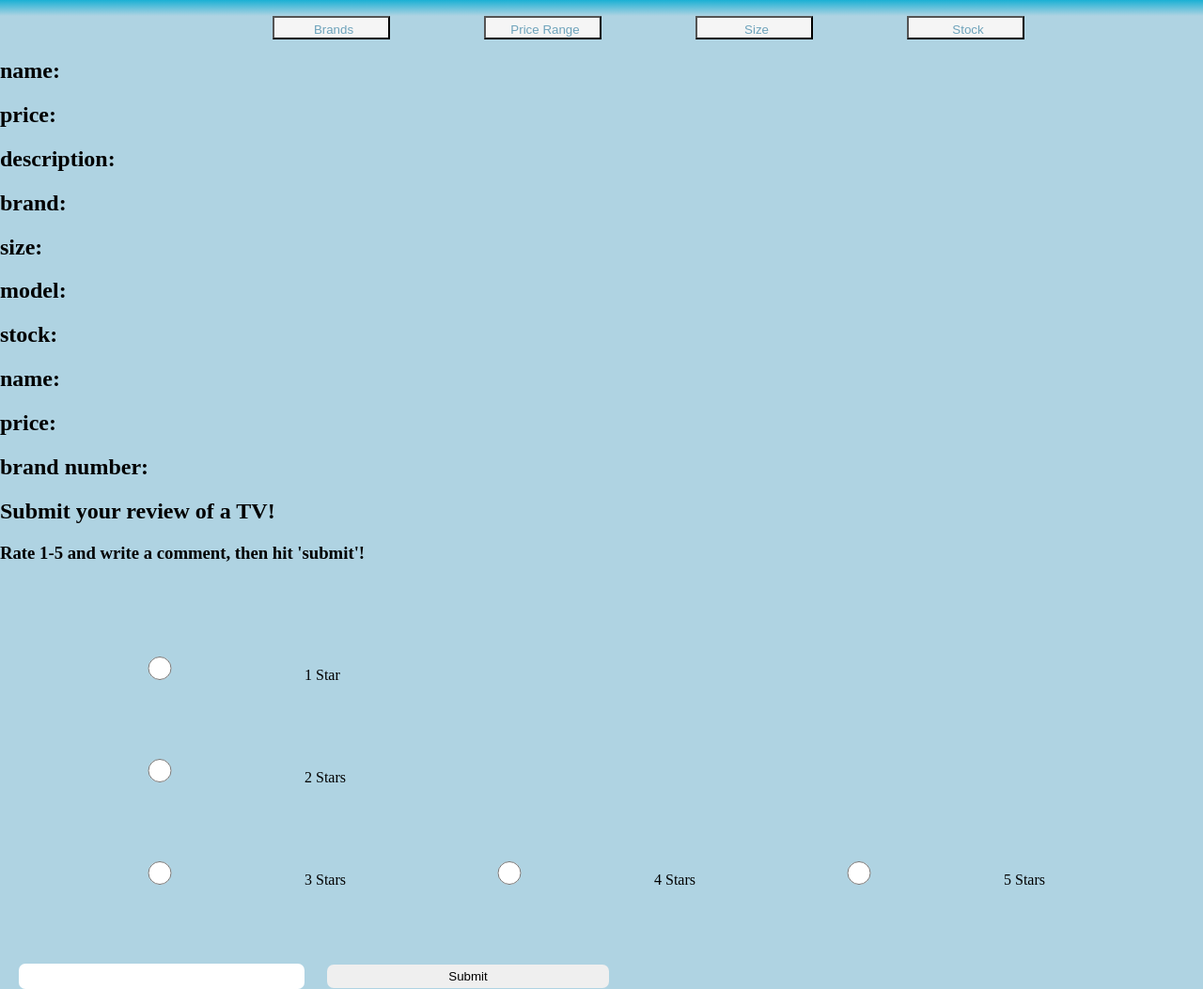
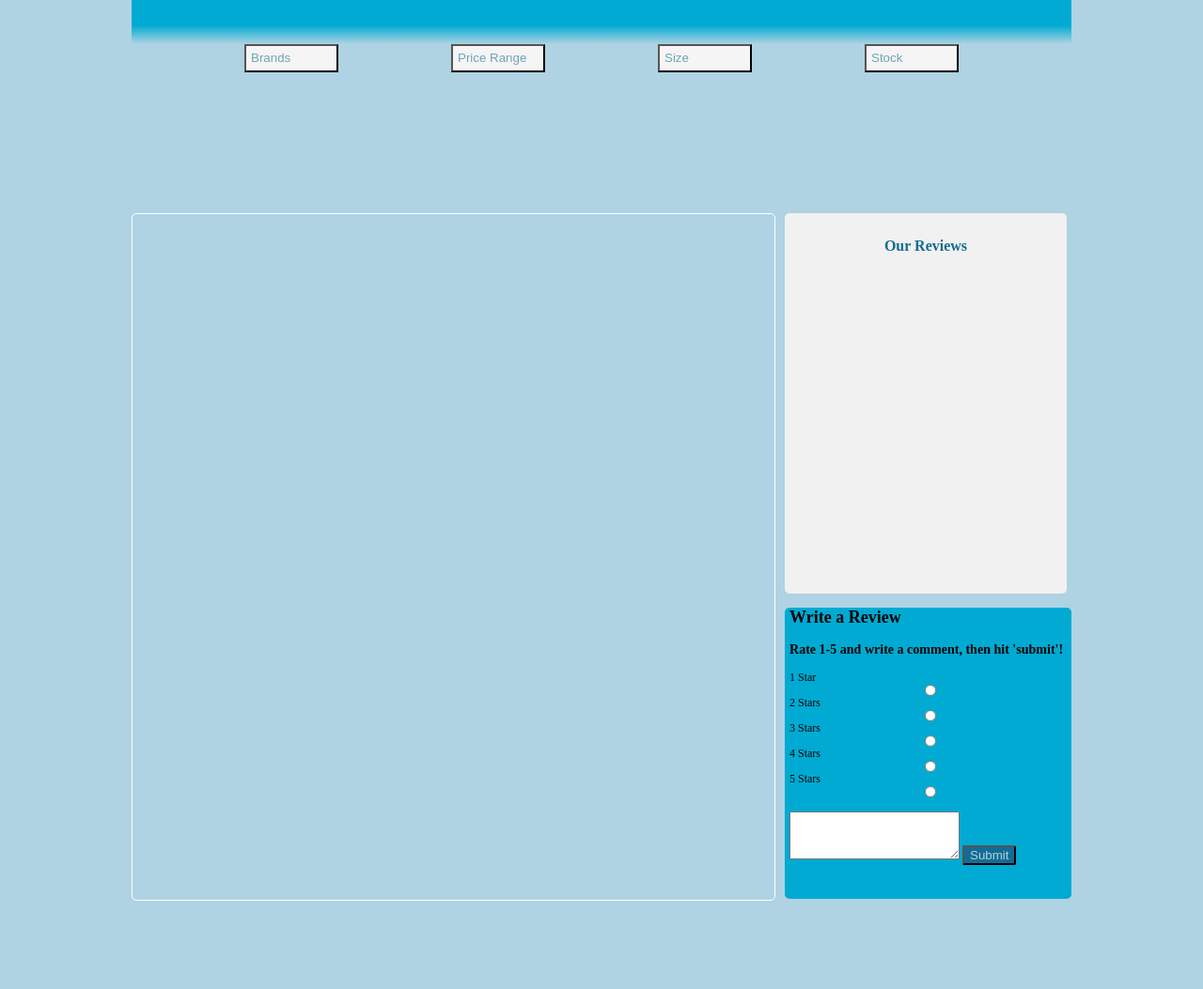
Before and after one commit to tkennelly/NotSoBestbuy_TvDepartment, a website: page client/index.html in a window 1280 px wide. Shown: the part 178-1231 px from the top of the page at 94% size. After the commit the page ends 1187 px from the top, so only its background shows below. Drawn offline with nearby package versions, Linux system fonts and the light colour scheme.

Commit message:
updated html and css

```diff
--- a/client/index.html
+++ b/client/index.html
@@ -22,22 +22,27 @@
   </header>
   <main>
     <div class="dropdown">
-      <button class="dropbtn">Brands</button>
-      <div class="dropdown-content">
+      <drop1 id="drop1">
+      <button class="dropbtn" id="db1">Brands</button>
+      <div class="dropdown-content" id="ddcontent1">
         <a class="samsung" href="#">Samsung</a>
         <a class="sony" href="#">Sony</a>
         <a class="lg" href="#">LG</a>
         <a class="tcl" href="#">TCL</a>
         <a class="vizio" href="#">VIZIO</a>
       </div>
-      <button class="dropbtn">Price Range</button>
-         <div class="dropdown-content">
+      </drop1>
+      <drop2 id="drop2">
+      <button class="dropbtn" id="db2">Price Range</button>
+         <div class="dropdown-content" id="ddcontent2">
         <a href="#">Budget</a>
         <a href="#">Medium</a>
         <a href="#">High</a>
       </div>
-      <button class="dropbtn">Size</button>
-         <div class="dropdown-content">
+      </drop2>
+      <drop3 id="drop3">
+      <button class="dropbtn" id="db3">Size</button>
+         <div class="dropdown-content" id="ddcontent3">
           <a href="#">24"</a>
           <a href="#">32"</a>
           <a href="#">55"</a>
@@ -47,45 +52,41 @@
           <a href="#">100"</a>
           <a href="#">110"</a>
        </div>
-       <button class="dropbtn">Stock</button>
-         <div class="dropdown-content">
+       </drop3>
+       <drop4 id="drop4">
+       <button class="dropbtn" id="db4">Stock</button>
+         <div class="dropdown-content" id="ddcontent4">
         <a href="#">Low</a>
         <a href="#">High</a>
       </div>
+      </drop4>
     </div>
-
+    <div class="allContent">
     <div class="api-product">
-      <h2 id="name">name: </h2>
-      <h2 id="price">price: </h2>
-      <h2 id="description">description: </h2>
-      <h2 id="brand">brand: </h2>
-      <h2 id="size">size: </h2>
-      <h2 id="model">model: </h2>
-      <h2 id="stock">stock: </h2>
     </div>
-
-    <div class="api-brand">
-      <h2 id="brand-name">name: </h2>
-      <h2 id="price-range">price: </h2>
-      <h2 id="brand-number">brand number: </h2>
+    <div id="alignReviews">
+    <div id="reviews">
+      <h4>Our Reviews</h4>
     </div>
-
     <form class="review-form">
-      <h2>Submit your review of a TV!</h2>
+      <h2>Write a Review</h2>
       <h3>Rate 1-5 and write a comment, then hit 'submit'!</h3>
-        <input type="radio" id="1star" name="star-rating" value="1">
-        <label for="1star"> 1 Star</label><br>
-        <input type="radio" id="2star" name="star-rating" value="2">
-        <label for="2star"> 2 Stars</label><br>
-        <input type="radio" id="3star" name="star-rating" value="3">
+        <label for="1star"> 1 Star</label>
+        <input class="radios" type="radio" id="1star" name="star-rating" value="1">
+        <label for="2star"> 2 Stars</label>
+        <input class ="radios" type="radio" id="2star" name="star-rating" value="2">
         <label for="3star"> 3 Stars</label>
-        <input type="radio" id="4star" name="star-rating" value="4">
+        <input class="radios" type="radio" id="3star" name="star-rating" value="3">
         <label for="4star"> 4 Stars</label>
-        <input type="radio" id="5star" name="star-rating" value="5">
+        <input class="radios" type="radio" id="4star" name="star-rating" value="4">
         <label for="5star"> 5 Stars</label>
-      <input type="text"></input>
-      <input type="submit">
+        <input class="radios" type="radio" id="5star" name="star-rating" value="5">
+        <br>
+      <textarea rows="3" cols="20"></textarea>
+      <button id="submit2">Submit</button>
     </form>
+    </div>
+    </div>
   </main>
 	<script src="index.js"></script>
   </body>
--- a/client/styles.css
+++ b/client/styles.css
@@ -1,58 +1,67 @@
 body {
     background-color: #AFD3E2;
-    /* width: 1025px;
-    height: 1000px; */
-    margin:0;
-    opacity: 1;
+    height: 1000px;
+    width: 1000px;
+    margin: 0 auto;
 }
 
 /* Dropdown Button */
 .dropbtn {
     background-color: #F5F5F5;
     color: rgba(20, 108, 148, 0.6);
-    width: 125px;
-      height: 25px;
-      margin-left: 100px;
+    width: 100px;
+      height: 30px;
+      margin-left: 120px;
       display: flex;
       /* justify-content: space-between; */
       padding: 5px 0 0 5px;
-       justify-content: space-around;
+
   }
 
   /* The container <div> - needed to position the dropdown content */
   .dropdown {
-    position: relative;
     display: flex;
     align-items: row;
-    justify-content: center;
   }
 
   /* Dropdown Content (Hidden by Default) */
   .dropdown-content {
     display: none;
-    position: relative;
     background-color: #f1f1f1;
-    min-width: 160px;
     box-shadow: 0px 8px 16px 0px rgba(0,0,0,0.2);
     z-index: 1;
+    width: 100px;
+    position: absolute;
+    overflow: auto;
+    margin-left: 120px;
   }
 
-  /* Links inside the dropdown */
-  .dropdown-content a {
-    color: black;
-    padding: 12px 16px;
-    text-decoration: none;
-    display: block;
+ .dropdown-content a {
+  color: black;
   }
 
-  /* Change color of dropdown links on hover */
-  .dropdown-content a:hover {background-color: #D9D9D9;}
+
+  #drop1 a:hover {background-color: #D9D9D9; color: #146C94}
+  #drop2 a:hover {background-color: #D9D9D9; color: #146C94}
+  #drop3 a:hover {background-color: #D9D9D9; color: #146C94}
+  #drop4 a:hover {background-color: #D9D9D9; color: #146C94}
 
   /* Show the dropdown menu on hover */
-  .dropdown:hover .dropdown-content {display: block;}
+  #drop1:hover .dropdown-content {display: grid;}
 
   /* Change the background color of the dropdown button when the dropdown content is shown */
-  .dropdown:hover .dropbtn {background-color: #D9D9D9;}
+  #drop1:hover .dropbtn {background-color: #D9D9D9;}
+
+  #drop2:hover .dropdown-content {display: grid;}
+  #drop2:hover .dropbtn {background-color: #D9D9D9;}
+
+  #drop3:hover .dropdown-content {display: grid;}
+  #drop3:hover .dropbtn {background-color: #D9D9D9;}
+
+  #drop4:hover .dropdown-content {display: grid;}
+  #drop4:hover .dropbtn {background-color: #D9D9D9;}
+
+
 
 #submit {
     background-color: #146C94;
@@ -71,7 +80,7 @@ nav {
     align-items: row;
     justify-content: space-between;
     /* margin-left: 100px; */
-    padding: 20px 60px 0 60px;
+    padding: 20px 60px 30px 60px;
     z-index: 0;
 }
 
@@ -97,3 +106,78 @@ input {
     border-radius: 7px;
     border: none;
 }
+
+.review-form {
+  width: 300px;
+  height: 300px;
+  margin-left: 10px;
+  margin-bottom: 50px;
+  font-size: 12px;
+  padding: none;
+  background-color: #00AAD2;
+  padding-bottom: 10px;
+  padding-left: 5px;
+  border-radius: 5px;
+}
+
+.radios {
+  width: 12px;
+  height: 12px;
+  margin: 0 auto;
+  display: grid;
+  vertical-align: middle;
+}
+
+
+.api-product {
+  height: 730px;
+  border: solid 1px white;
+  border-radius: 5px;
+  background-color: #AFD3E2;
+  width: 800px;
+  font-size: 12px;
+  margin-top: 150px;
+  margin-bottom: 50px;
+}
+
+
+.allContent {
+  display: flex;
+  align-items: row;
+}
+
+#drop1 #drop2 #drop3 #drop4 {
+  display: flex;
+  align-items: column;
+}
+
+#submit2 {
+  background-color: #146C94;
+  color: #AFD3E2;
+  border-radius: 2px;
+}
+
+#submit:hover {
+  cursor: pointer;
+  background-color:rgba(20, 108, 148, 0.6)
+}
+
+#submit2:hover {
+  cursor: pointer;
+  background-color:rgba(20, 108, 148, 0.6)
+}
+
+#reviews {
+  margin-left: 10px;
+  border-radius: 5px;
+  height: 400px;
+  width: 300px;
+  margin-top: 150px;
+  background-color: #F1F1F1;
+  padding-top: 5px;
+}
+
+h4 {
+  text-align: center;
+  color:#146C94;
+}
```
